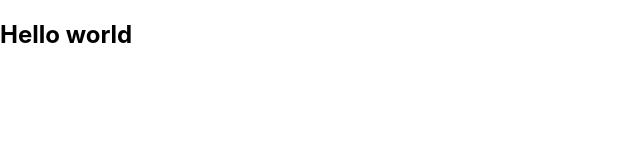
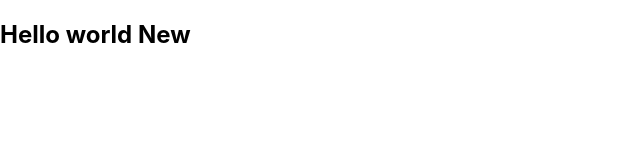
Before and after one commit to saleempirwani/msr-bootcamp-2020, a React (Create React App) app: page / in a window 1280 px wide. Shown: the top 160 px of the page, without its empty margins (0-640 px from the left). Built offline with nearby package versions, Linux system fonts and the light colour scheme.

Commit message:
Update App.js

```diff
--- a/src/App.js
+++ b/src/App.js
@@ -5,7 +5,7 @@ import './App.css';
 function App() {
   return (
     <div >
-        <h2>Hello world</h2>
+        <h2>Hello world New</h2>
     </div>
   );
 }
```
